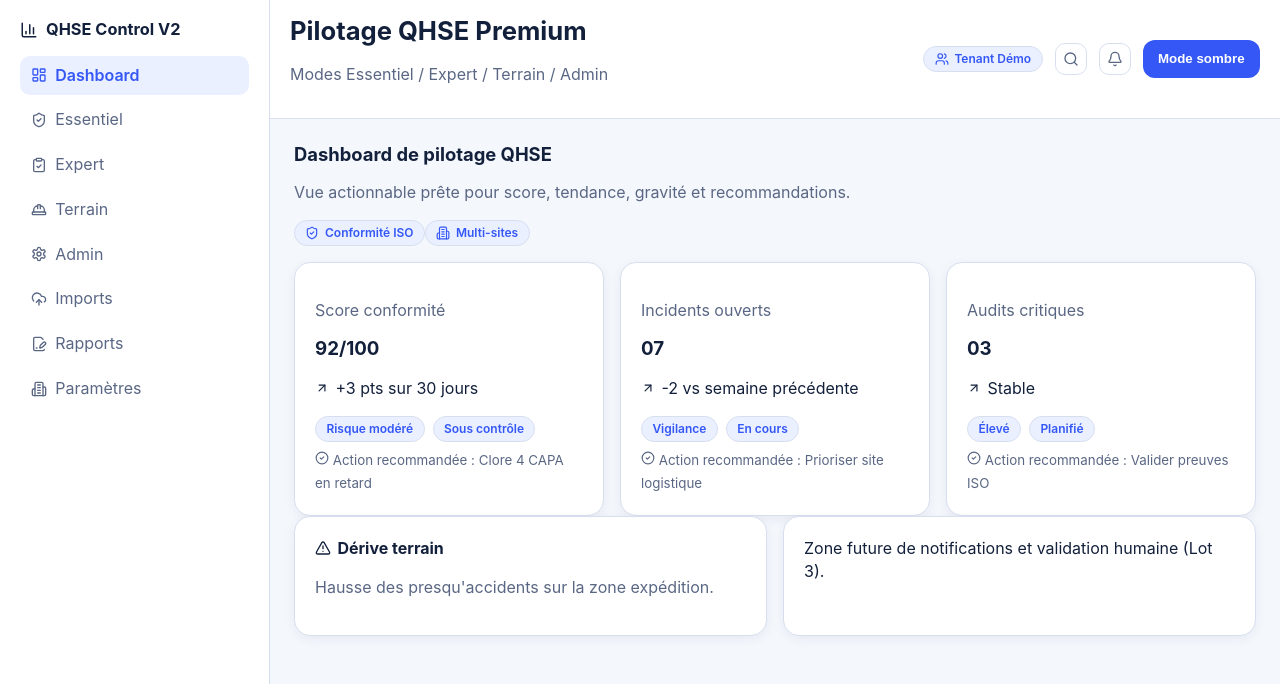
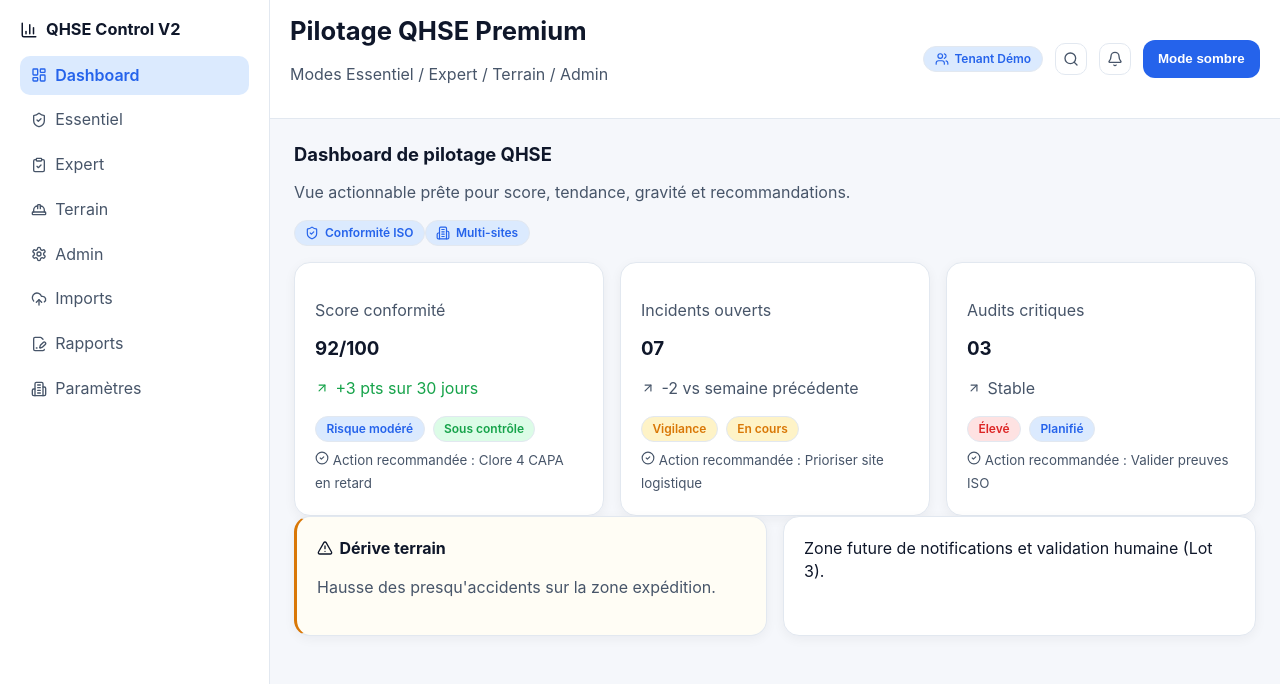
Before and after one commit to ouzsdiop-collab/QHSECONTROLV2, a React (Vite) app in the folder app/frontend/: page / in a window 1280 px wide. Shown: the top 684 px of the page. Built offline with nearby package versions, Linux system fonts and the light colour scheme.

Commit message:
Refine premium SaaS color system and semantic UI tones

```diff
--- a/app/frontend/src/components/feedback/AlertCard.tsx
+++ b/app/frontend/src/components/feedback/AlertCard.tsx
@@ -5,5 +5,5 @@ const icons: Record<'danger' | 'warning' | 'info' | 'success', LucideIcon> = { d
 
 export function AlertCard({ level, title, message }: { level: 'danger' | 'warning' | 'info' | 'success'; title: string; message: string }) {
   const Icon = icons[level];
-  return <Card><strong className="alert-title"><Icon size={16} /> {title}</strong><p className="muted">{message}</p></Card>;
+  return <Card className={`alert-card alert-card--${level}`}><strong className="alert-title"><Icon size={16} /> {title}</strong><p className="muted">{message}</p></Card>;
 }
--- a/app/frontend/src/components/kpi/MetricTrend.tsx
+++ b/app/frontend/src/components/kpi/MetricTrend.tsx
@@ -1,5 +1,6 @@
 import { ArrowUpRight, Clock } from 'lucide-react';
 
 export function MetricTrend({ trend, pending }: { trend: string; pending?: boolean }) {
-  return <p className="metric-trend">{pending ? <Clock size={14} /> : <ArrowUpRight size={14} />} {trend}</p>;
+  const tone = pending ? 'pending' : trend.includes('+') ? 'positive' : 'neutral';
+  return <p className={`metric-trend metric-trend--${tone}`}>{pending ? <Clock size={14} /> : <ArrowUpRight size={14} />} {trend}</p>;
 }
--- a/app/frontend/src/components/ui/StatusPill.tsx
+++ b/app/frontend/src/components/ui/StatusPill.tsx
@@ -1,3 +1,15 @@
+function getTone(label: string) {
+  const value = label.toLowerCase();
+
+  if (value.includes('crit') || value.includes('élev') || value.includes('danger')) return 'danger';
+  if (value.includes('vigil') || value.includes('retard') || value.includes('cours')) return 'warning';
+  if (value.includes('contrôle') || value.includes('valid') || value.includes('maîtr')) return 'success';
+  if (value.includes('pilot') || value.includes('analys')) return 'info';
+
+  return 'accent';
+}
+
 export function StatusPill({ label }: { label: string }) {
-  return <span className="status-pill">{label}</span>;
+  const tone = getTone(label);
+  return <span className={`status-pill status-pill--${tone}`}>{label}</span>;
 }
--- a/app/frontend/src/styles/globals.css
+++ b/app/frontend/src/styles/globals.css
@@ -7,6 +7,7 @@ h1, h2, h3 { line-height: 1.2; margin: 0 0 var(--space-3); }
 h1 { font-size: clamp(1.3rem, 2vw, 1.6rem); }
 h2 { font-size: clamp(1.15rem, 1.4vw, 1.35rem); }
 small, .muted { color: var(--color-text-secondary); }
+.subtle { color: var(--color-text-muted); }
 :focus-visible { outline: none; box-shadow: var(--focus-ring); border-radius: var(--radius-sm); }
 ::-webkit-scrollbar { width: 10px; height: 10px; }
 ::-webkit-scrollbar-thumb { background: var(--color-border-strong); border-radius: 999px; }
@@ -24,12 +25,21 @@ small, .muted { color: var(--color-text-secondary); }
 .btn:hover { transform: translateY(-1px); }
 .btn:disabled { opacity: 0.5; cursor: not-allowed; }
 .badge,.status-pill,.icon-badge { display:inline-flex; align-items:center; gap:0.35rem; border-radius:999px; padding:0.2rem 0.65rem; font-size:0.75rem; font-weight:600; background:var(--color-accent-soft); color:var(--color-accent); border:1px solid var(--color-border); }
+
+.status-pill--accent{background:var(--color-accent-soft);color:var(--color-accent);}
+.status-pill--info{background:var(--color-info-soft);color:var(--color-info);}
+.status-pill--success{background:var(--color-success-soft);color:var(--color-success);}
+.status-pill--warning{background:var(--color-warning-soft);color:var(--color-warning);}
+.status-pill--danger{background:var(--color-danger-soft);color:var(--color-danger);}
 .icon-btn { border:1px solid var(--color-border); background:var(--color-surface); color:var(--color-text-secondary); border-radius:10px; width:32px; height:32px; display:grid; place-items:center; transition: all var(--transition-fast); }
 .icon-btn:hover { color: var(--color-accent); border-color: var(--color-accent); }
 .kpi-card { cursor:pointer; }
 .kpi-card:hover { transform: translateY(-2px); box-shadow: var(--shadow-md); }
 .kpi-meta { display:flex; gap:0.5rem; flex-wrap:wrap; margin-bottom:0.4rem; }
 .metric-trend,.alert-title,.empty-title { display:flex; align-items:center; gap:0.4rem; }
+.metric-trend--positive{color:var(--color-success);}
+.metric-trend--pending{color:var(--color-warning);}
+.metric-trend--neutral{color:var(--color-text-secondary);}
 .quick-action-btn { border:1px solid var(--color-border); background:var(--color-surface); color:var(--color-text); border-radius:var(--radius-md); padding:0.85rem; display:flex; align-items:center; justify-content:space-between; gap:0.6rem; font-weight:600; transition: all var(--transition-fast); }
 .quick-action-btn:hover { border-color:var(--color-accent); background:var(--color-accent-soft); }
 .quick-action-btn .qa-arrow { opacity:0.7; }
@@ -44,3 +54,9 @@ small, .muted { color: var(--color-text-secondary); }
 .dashboard-meta,.section-gap { margin-bottom: var(--space-4); }
 .field-shell { min-height: 100vh; background: var(--color-bg); padding: var(--space-4); }
 @media (max-width: 920px) { .shell { grid-template-columns:1fr; } .sidebar { border-right:none; border-bottom:1px solid var(--color-border); padding:var(--space-3); overflow-x:auto; } .main-content { padding:var(--space-4); } }
+
+.alert-card{border-left:3px solid var(--color-border-strong);}
+.alert-card--danger{border-left-color:var(--color-danger);background:color-mix(in oklab,var(--color-danger-soft),var(--color-surface) 80%);}
+.alert-card--warning{border-left-color:var(--color-warning);background:color-mix(in oklab,var(--color-warning-soft),var(--color-surface) 82%);}
+.alert-card--info{border-left-color:var(--color-info);background:color-mix(in oklab,var(--color-info-soft),var(--color-surface) 84%);}
+.alert-card--success{border-left-color:var(--color-success);background:color-mix(in oklab,var(--color-success-soft),var(--color-surface) 82%);}
--- a/app/frontend/src/styles/tokens.css
+++ b/app/frontend/src/styles/tokens.css
@@ -1,28 +1,40 @@
 :root {
   color-scheme: light;
-  --color-bg: #f4f7fc;
-  --color-bg-elevated: #eef3fb;
+  --color-bg: #f5f7fb;
+  --color-bg-elevated: #eef3f9;
   --color-surface: #ffffff;
-  --color-surface-2: #f8faff;
-  --color-border: #d7dfef;
-  --color-border-strong: #b9c5de;
-  --color-text: #13203b;
-  --color-text-secondary: #5a6784;
-  --color-accent: #3457f6;
-  --color-accent-soft: #eaf0ff;
+  --color-surface-2: #f8fafc;
+  --color-border: #e2e8f0;
+  --color-border-strong: #cbd5e1;
+
+  --color-text: #0f172a;
+  --color-text-secondary: #475569;
+  --color-text-muted: #64748b;
+
+  --color-accent: #2563eb;
+  --color-accent-soft: #dbeafe;
   --color-accent-contrast: #ffffff;
-  --color-danger: #d93b52;
-  --color-warning: #c97b10;
-  --color-success: #178f60;
-  --color-info: #2667d4;
+
+  --color-cyan: #0891b2;
+  --color-cyan-soft: #cffafe;
+
+  --color-success: #16a34a;
+  --color-success-soft: #dcfce7;
+  --color-warning: #d97706;
+  --color-warning-soft: #fef3c7;
+  --color-danger: #dc2626;
+  --color-danger-soft: #fee2e2;
+
+  --color-info: var(--color-cyan);
+  --color-info-soft: var(--color-cyan-soft);
 
   --radius-sm: 8px;
   --radius-md: 12px;
   --radius-lg: 16px;
   --radius-xl: 24px;
 
-  --shadow-sm: 0 3px 12px rgba(18, 36, 76, 0.06);
-  --shadow-md: 0 8px 28px rgba(18, 36, 76, 0.12);
+  --shadow-sm: 0 3px 12px rgba(15, 23, 42, 0.05);
+  --shadow-md: 0 10px 30px rgba(15, 23, 42, 0.1);
 
   --space-1: 0.25rem;
   --space-2: 0.5rem;
@@ -34,28 +46,40 @@
 
   --transition-fast: 160ms ease;
   --transition-normal: 220ms ease;
-  --focus-ring: 0 0 0 3px rgba(52, 87, 246, 0.32);
+  --focus-ring: 0 0 0 3px rgba(37, 99, 235, 0.28);
 }
 
 :root[data-theme='dark'] {
   color-scheme: dark;
-  --color-bg: #0c1220;
-  --color-bg-elevated: #121a2d;
-  --color-surface: #172238;
-  --color-surface-2: #1f2c48;
-  --color-border: #2f4063;
-  --color-border-strong: #4a5f88;
-  --color-text: #edf3ff;
-  --color-text-secondary: #a5b5d6;
-  --color-accent: #7b96ff;
-  --color-accent-soft: #22325b;
-  --color-accent-contrast: #0f1a35;
-  --color-danger: #ff6e82;
-  --color-warning: #f2b14c;
-  --color-success: #3fcf96;
-  --color-info: #7db0ff;
+  --color-bg: #0b1220;
+  --color-bg-elevated: #0f1a2c;
+  --color-surface: #111827;
+  --color-surface-2: #162033;
+  --color-border: #263449;
+  --color-border-strong: #334155;
 
-  --shadow-sm: 0 4px 14px rgba(0, 0, 0, 0.28);
-  --shadow-md: 0 10px 28px rgba(0, 0, 0, 0.42);
-  --focus-ring: 0 0 0 3px rgba(123, 150, 255, 0.4);
+  --color-text: #f8fafc;
+  --color-text-secondary: #cbd5e1;
+  --color-text-muted: #94a3b8;
+
+  --color-accent: #60a5fa;
+  --color-accent-soft: rgba(96, 165, 250, 0.14);
+  --color-accent-contrast: #e2e8f0;
+
+  --color-cyan: #22d3ee;
+  --color-cyan-soft: rgba(34, 211, 238, 0.12);
+
+  --color-success: #4ade80;
+  --color-success-soft: rgba(74, 222, 128, 0.12);
+  --color-warning: #fbbf24;
+  --color-warning-soft: rgba(251, 191, 36, 0.12);
+  --color-danger: #f87171;
+  --color-danger-soft: rgba(248, 113, 113, 0.12);
+
+  --color-info: var(--color-cyan);
+  --color-info-soft: var(--color-cyan-soft);
+
+  --shadow-sm: 0 4px 14px rgba(0, 0, 0, 0.26);
+  --shadow-md: 0 10px 28px rgba(0, 0, 0, 0.4);
+  --focus-ring: 0 0 0 3px rgba(96, 165, 250, 0.35);
 }
```
